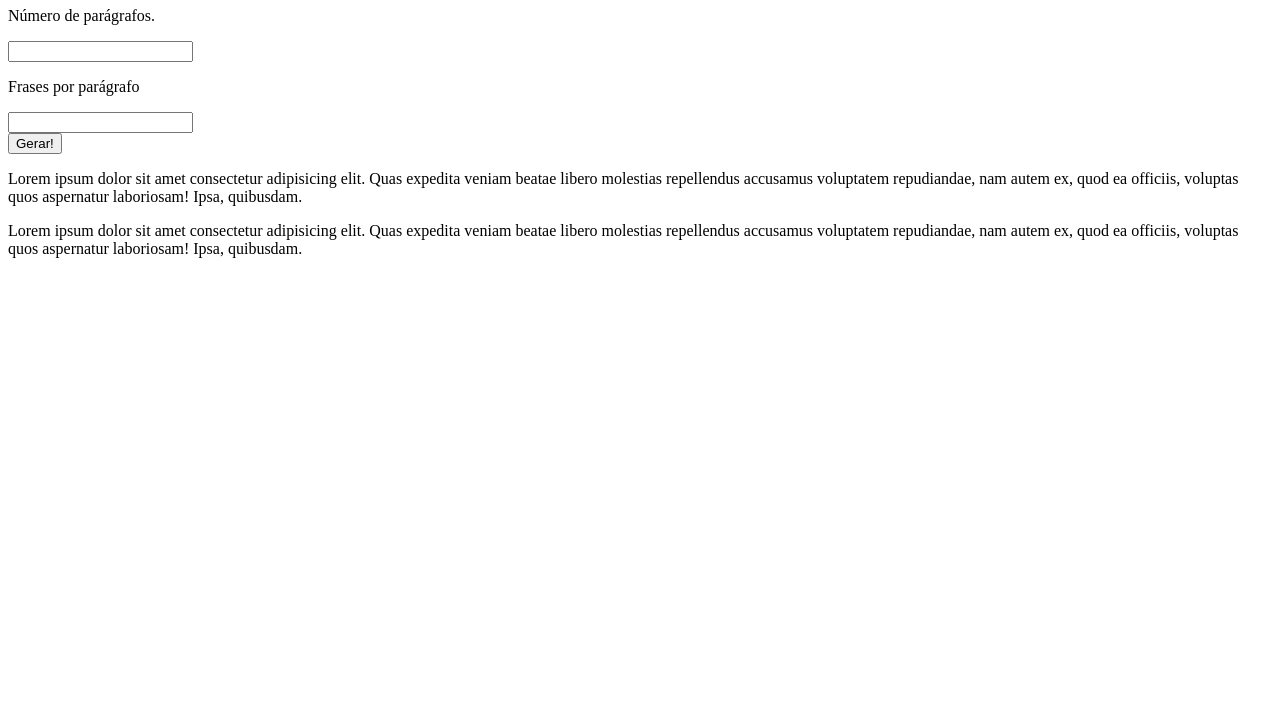
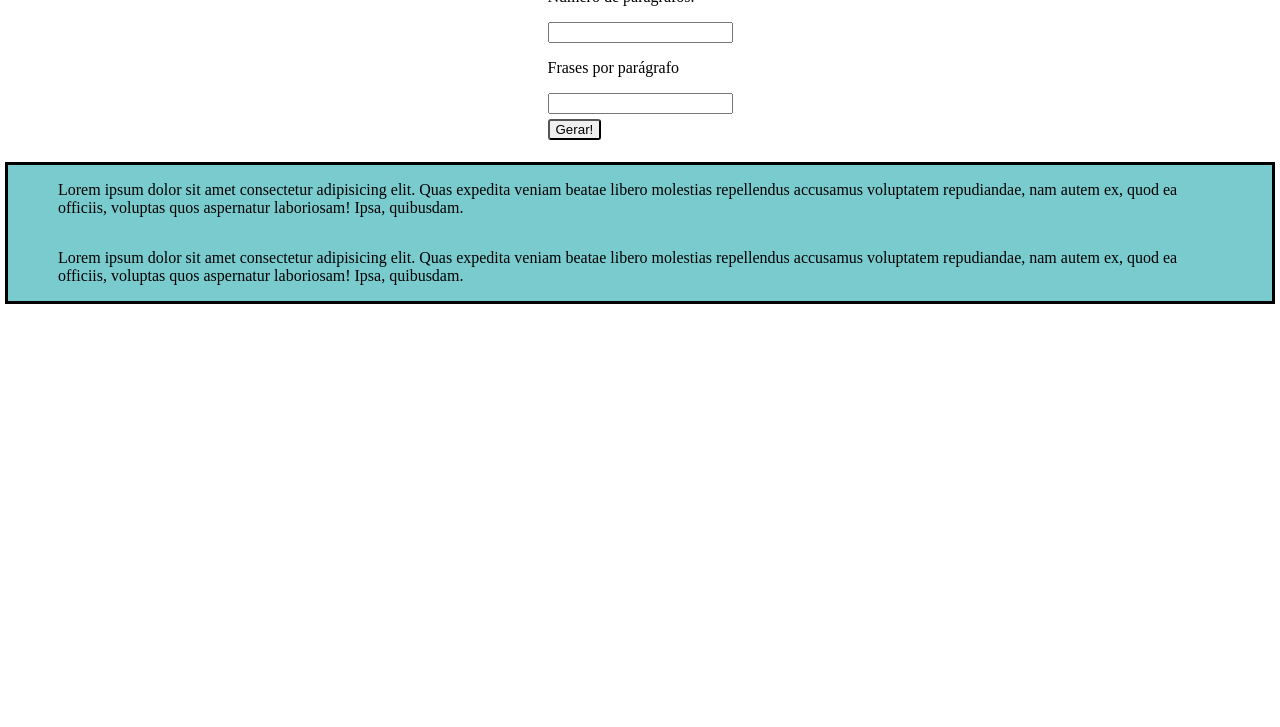
Before and after one commit to xxmarce1oo/Web1, a plain HTML site: page Prova/index.html in a window 1280 px wide. Shown: the part 73-800 px from the top of the page. Drawn offline with Linux system fonts and the light colour scheme; files that its build step writes are made by us from their sources; the site is published under a folder, as on GitHub Pages, so addresses that start at the root find nothing.

Commit message:
Update index.html

```diff
--- a/Prova/index.html
+++ b/Prova/index.html
@@ -4,7 +4,7 @@
 <head>
     <meta charset="UTF-8">
     <meta name="viewport" content="width=device-width, initial-scale=1.0">
-    <link rel="stylesheet" href="/html/css/style.css">
+    <link rel="stylesheet" href="style.css">
     <title>Prova</title>
 </head>
 
```
